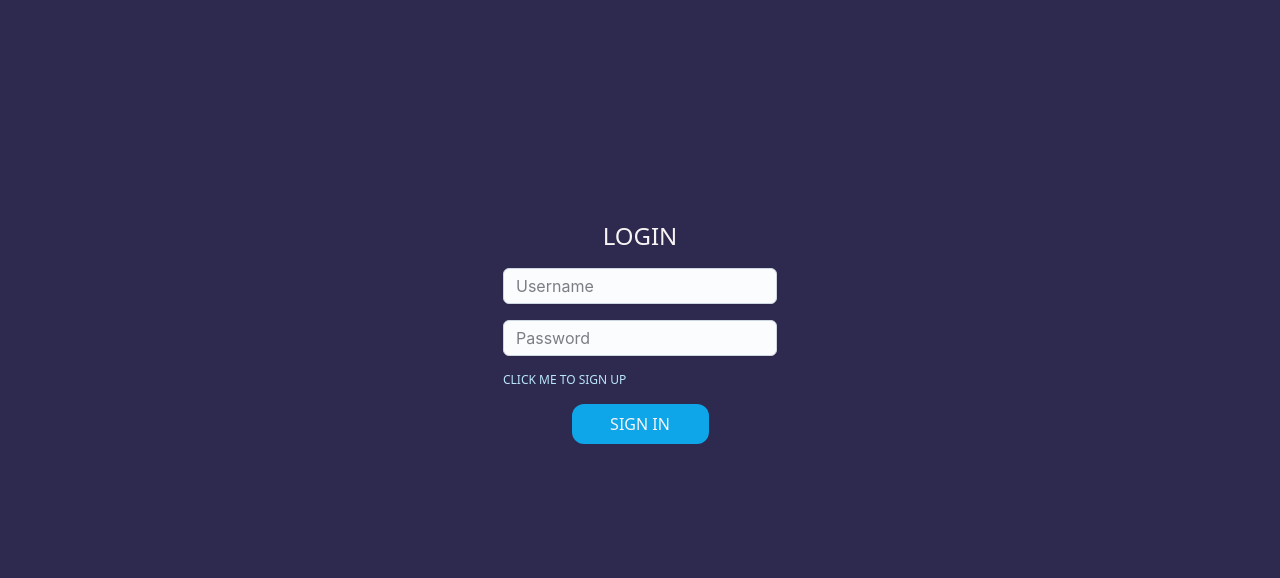
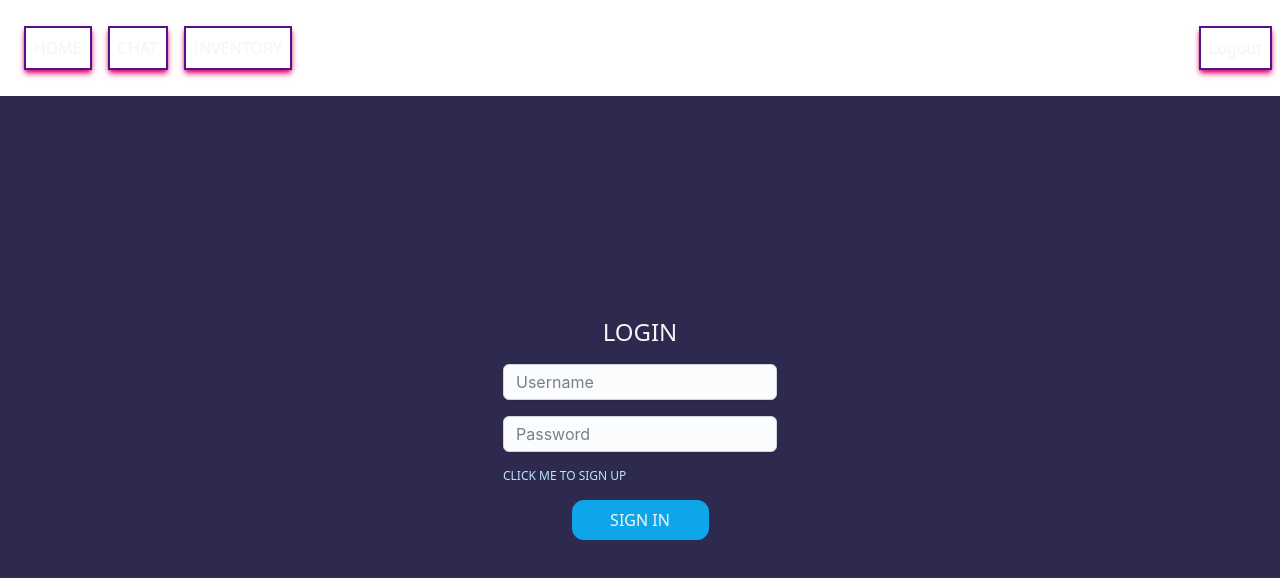
Before and after one commit to davitvoski/roblox-trading-platform, a React (Vite) app in the folder client/: page / in a window 1280 px wide. Shown: the top 578 px of the page. Built offline with nearby package versions, Linux system fonts and the light colour scheme; no server answers.

Commit message:
Add some navbar elements

```diff
--- a/client/index.html
+++ b/client/index.html
@@ -3,9 +3,9 @@
 
 <head>
   <meta charset="UTF-8" />
-  <link rel="icon" type="image/svg+xml" href="/vite.svg" />
+  <link rel="icon" type="image/svg+xml" href="/logoHeadBack.svg" />
   <meta name="viewport" content="width=device-width, initial-scale=1.0" />
-  <title>Vite + React + TS</title>
+  <title>RBXTRADING</title>
 </head>
 
 <body>
--- a/client/src/App.tsx
+++ b/client/src/App.tsx
@@ -1,17 +1,15 @@
-import { useState } from 'react'
-import { Outlet } from 'react-router-dom'
-import Login from './pages/auth/Login'
-
+import { useState } from "react";
+import { Outlet } from "react-router-dom";
+import Navbar from "./components/website/Navbar";
+import Login from "./pages/auth/Login";
 
 function App() {
-
   return (
-    <div className='w-full h-screen'>
-        {/* <Login /> */}
-
-        <Outlet />
+    <div className="h-screen w-full">
+      <Navbar />
+      <Outlet />
     </div>
-  )
+  );
 }
 
-export default App
+export default App;
--- /dev/null
+++ b/client/src/components/website/Navbar.tsx
@@ -0,0 +1,39 @@
+import { Link } from "react-router-dom";
+
+export default function Navbar() {
+  const user = "";
+  return (
+    <>
+      <nav className="h-[12%] border-gray-200 bg-white px-2 py-2.5 dark:bg-gray-900">
+        <div className="container mx-auto flex h-full flex-wrap items-center justify-between">
+          <div className="ml-4 flex gap-4">
+            <li className="list-none border-2 border-purple p-2 shadow-md  shadow-action hover:text-action">
+              <Link to="/" className="inline-block hover:cursor-pointer ">
+                HOME
+              </Link>
+            </li>
+            <li className="list-none border-2 border-purple p-2 shadow-md  shadow-action hover:text-action">
+              <Link to="/" className="inline-block hover:cursor-pointer ">
+                CHAT
+              </Link>
+            </li>
+            <li className="list-none border-2 border-purple p-2 shadow-md  shadow-action hover:text-action">
+              <Link to="/" className="inline-block hover:cursor-pointer ">
+                INVENTORY
+              </Link>
+            </li>
+          </div>
+          <div>
+            <li className="list-none border-2 border-purple p-2 shadow-md  shadow-action hover:text-action">
+              {user ? (
+                <Link to="/login">Login</Link>
+              ) : (
+                <Link to="/logout">Logout</Link>
+              )}
+            </li>
+          </div>
+        </div>
+      </nav>
+    </>
+  );
+}
--- a/client/tailwind.config.cjs
+++ b/client/tailwind.config.cjs
@@ -8,7 +8,7 @@ module.exports = {
     extend: {
       colors: {
         'action': "#D90368",
-        'idk': "#541388",
+        'purple': "#541388",
         'background': "#2E294E",
         'error': "#fa0532",
         'success': "#2FF923",
```
